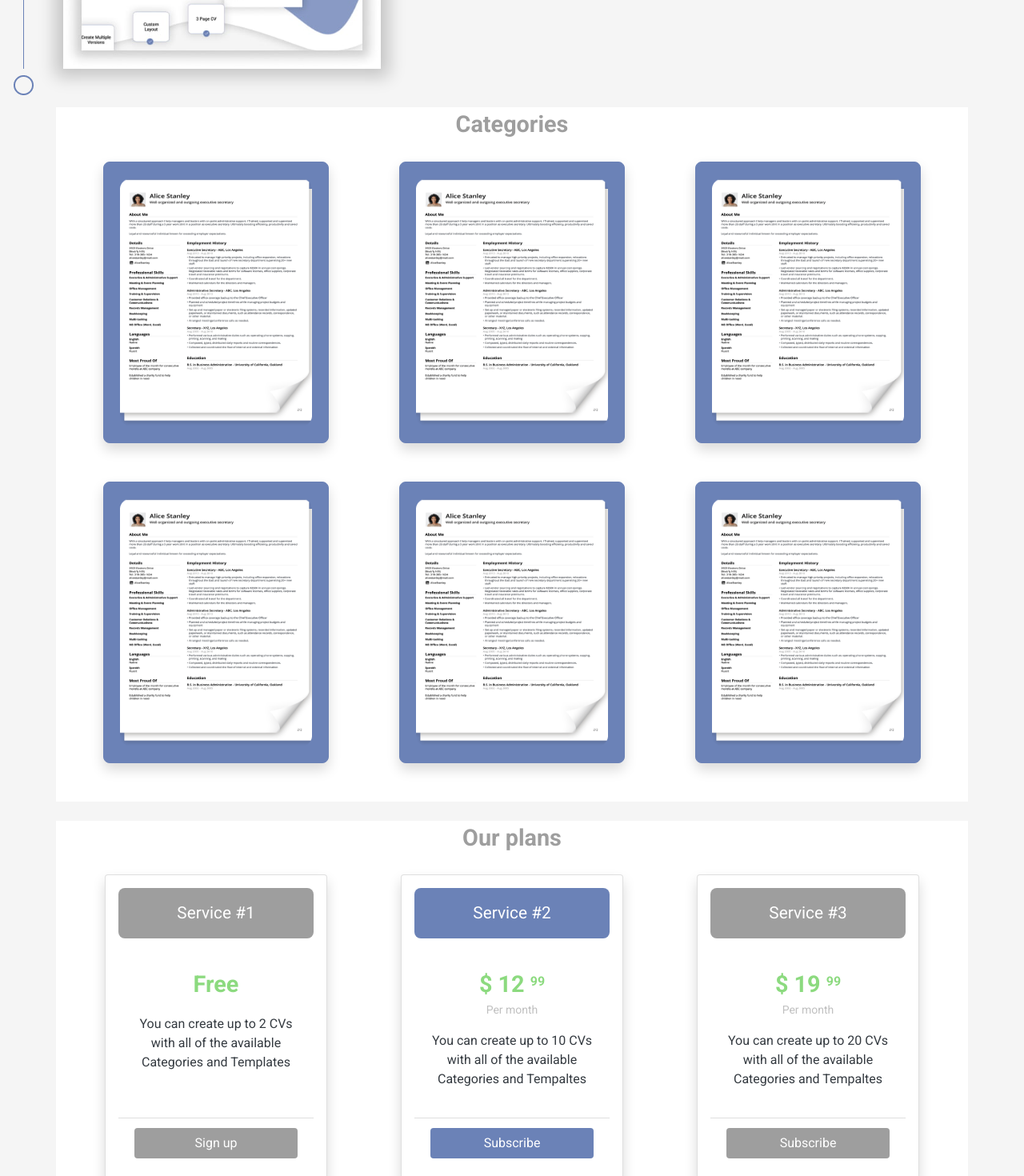
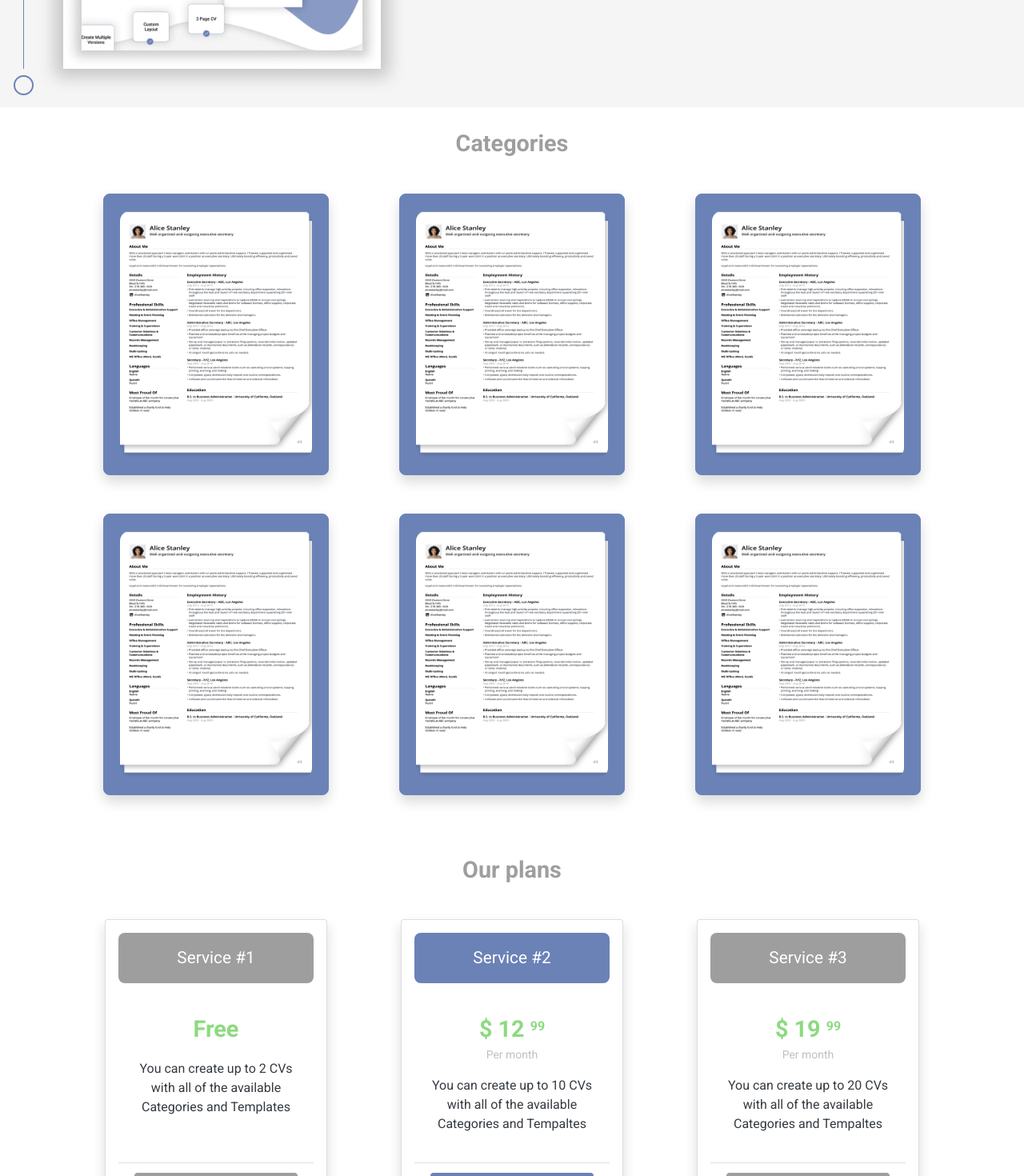
Before and after one commit to sohaila-mohamed/CV-Creator-ClientSide, a React (Create React App) app: page / in a window 1280 px wide. Shown: the part 2560-4030 px from the top of the page at 80% size. Built offline with nearby package versions, Linux system fonts and the light colour scheme.

Commit message:
edit category and plan background color

```diff
--- a/src/components/Home/Categories/Category.jsx
+++ b/src/components/Home/Categories/Category.jsx
@@ -2,8 +2,9 @@ import "./Category.css";
 import cv from "../../../images/Cv-img.png";
 function Category() {
   return (
-    <div className="bg-white container">
-      <p id="Category-Header" className="m-4">
+    <div className="bg-white">
+      <div className="container">
+        <p id="Category-Header" className="p-4">
           Categories
         </p>
         <div className="d-flex justify-content-around flex-wrap">
@@ -59,6 +60,7 @@ function Category() {
           </div>
         </div>
       </div>
+    </div>
   );
 }
 export default Category;
--- a/src/components/Home/Plans/Plan.jsx
+++ b/src/components/Home/Plans/Plan.jsx
@@ -2,8 +2,9 @@ import { Button } from "react-bootstrap";
 import "./Plan.css";
 function Plan() {
   return (
-    <div className="bg-white container">
-      <p id="Plan-Header" className="m-4">
+    <div className="bg-white">
+      <div className="container">
+        <p id="Plan-Header" className="p-4">
           Our plans
         </p>
         <div className="d-flex justify-content-around flex-wrap">
@@ -60,6 +61,7 @@ function Plan() {
           </div>
         </div>
       </div>
+    </div>
   );
 }
 export default Plan;
```
Also changed, not shown: 1 other file (tests, documents, lock files or other folders). Lines whose indentation alone changed are shown as unchanged.
